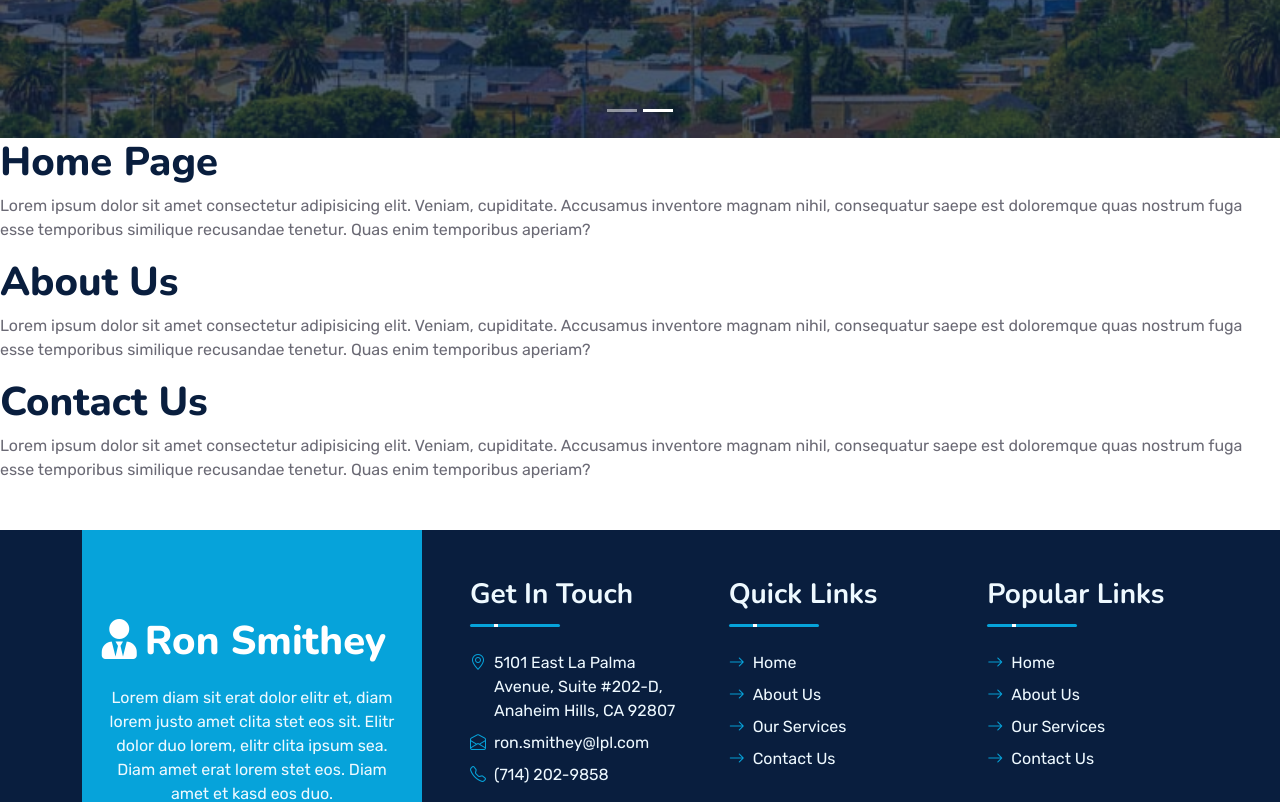
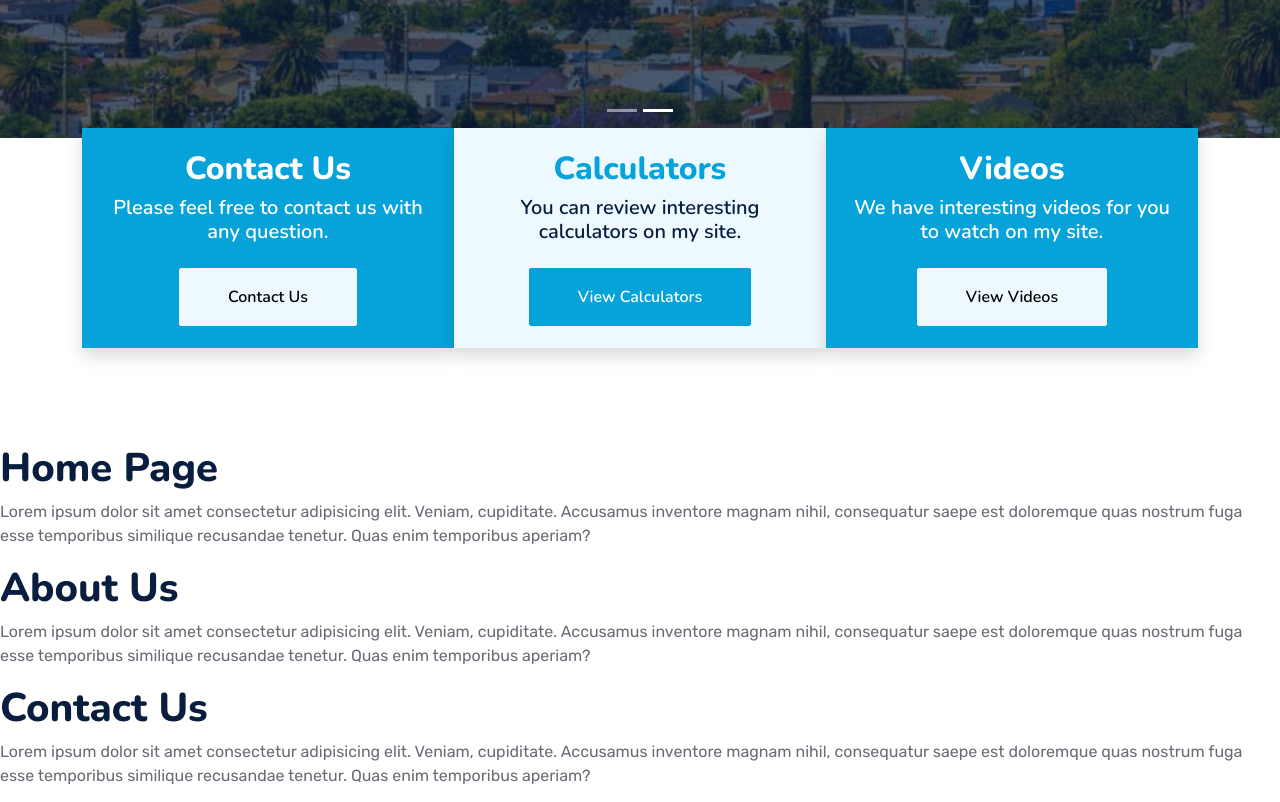
Before and after one commit to AidSucks/CSC131-Website, a Next.js app: page / in a window 1280 px wide. Shown: the part 760-1562 px from the top of the page. Built offline with nearby package versions, Linux system fonts and the light colour scheme.

Commit message:
Implemented "Quick Access" section for the homepage.

```diff
--- a/public/css/style.css
+++ b/public/css/style.css
@@ -490,3 +490,8 @@ h6,
         margin-bottom: -75px;
     }
 }
+
+.quick-access-btn:hover {
+    background-color: #091e3e;
+    color: white;
+}
--- a/src/app/(home)/page.tsx
+++ b/src/app/(home)/page.tsx
@@ -1,12 +1,13 @@
 import CarouselSlides from "@/app/components/CarouselSlides"
 
 import {AboutPageComponent, ContactPageComponent} from "@/app/components/PageComponents";
-
+import QuickAccess from "../components/QuickAccess";
 
 export default function Home() {
   return (
     <>
       <CarouselSlides />
+      <QuickAccess />
 
       <div>
         <h1>Home Page</h1>
--- /dev/null
+++ b/src/app/components/QuickAccess.tsx
@@ -0,0 +1,36 @@
+import Link from "next/link"
+
+export default function QuickAccess() {
+  return (
+    <div className="container-fluid facts py-5 pt-lg-0" style={{marginTop: '-10px'}}>
+      <div className="container py-5 pt-lg-0">
+        <div className="row gx-0">
+          <div className="col-lg-4 wow zoomIn" data-wow-delay="0.1s">
+            <div className="bg-primary shadow d-flex flex-column align-items-center justify-content-center p-4" style={{height: '220px'}}>
+                <h2 className="pt-4 text-white mb-2">Contact Us</h2>
+                <h5 className="text-white text-break mb-0" style={{textAlign: "center"}}>Please feel free to contact us with any question.</h5>
+                <Link href="/contact"
+                className="btn btn-light quick-access-btn px-4 mt-4 mb-4 py-md-3 px-md-5">Contact Us</Link>
+            </div>
+          </div>
+          <div className="col-lg-4 wow zoomIn" data-wow-delay="0.3s">
+            <div className="bg-light shadow d-flex flex-column align-items-center justify-content-center p-4" style={{height: '220px'}}>
+                <h2 className="text-primary pt-4 mb-2">Calculators</h2>
+                <h5 className=" text-break mb-0" style={{textAlign: "center"}}>You can review interesting calculators on my site.</h5>
+                <Link href="#"
+                className="btn btn-primary px-4 mt-4 mb-4 py-md-3 px-md-5">View Calculators</Link>
+            </div>
+          </div>
+          <div className="col-lg-4 wow zoomIn" data-wow-delay="0.6s">
+          <div className="bg-primary shadow d-flex flex-column align-items-center justify-content-center p-4" style={{height: '220px'}}>
+                <h2 className="pt-4 text-white mb-2">Videos</h2>
+                <h5 className="text-white text-break mb-0" style={{textAlign: "center"}}>We have interesting videos for you to watch on my site.</h5>
+                <Link href="#"
+                className="btn btn-light quick-access-btn px-4 mt-4 mb-4 py-md-3 px-md-5">View Videos</Link>
+            </div>
+          </div>
+        </div>
+      </div>
+    </div>
+  )
+}
```
